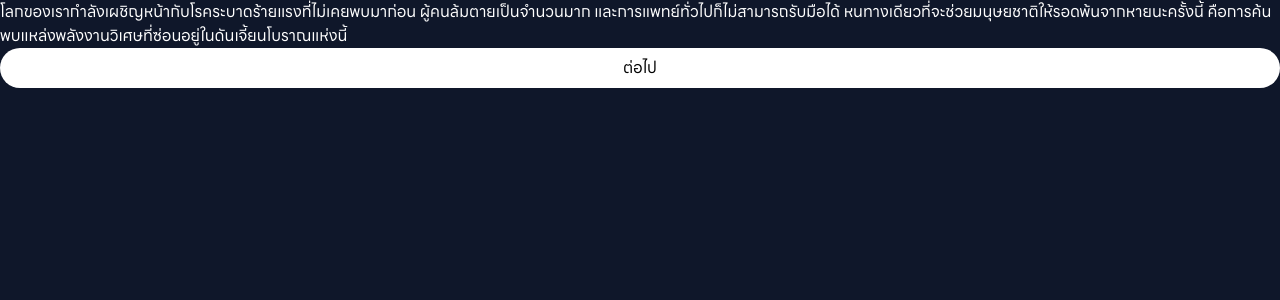
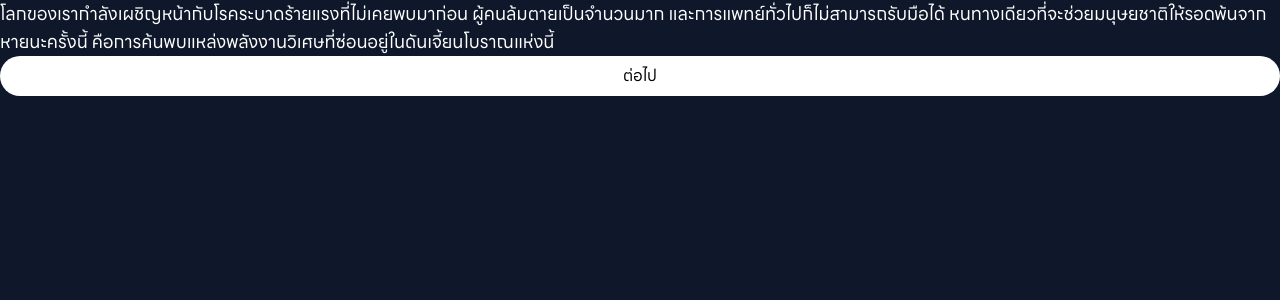
Before and after one commit to pixelpxed/sktd-ske-companion, a Next.js app: page /dungeon/1/dialogue in a window 1280 px wide. Shown: the top 300 px of the page. Built offline with nearby package versions, Linux system fonts and the light colour scheme.

Commit message:
accessibility: font size

```diff
--- a/src/app/globals.css
+++ b/src/app/globals.css
@@ -31,3 +31,7 @@ input[type="text"],
 input[type="number"] {
   @apply bg-transparent border border-slate-500 p-2 rounded-lg
 }
+
+p {
+  @apply text-lg
+}
```
